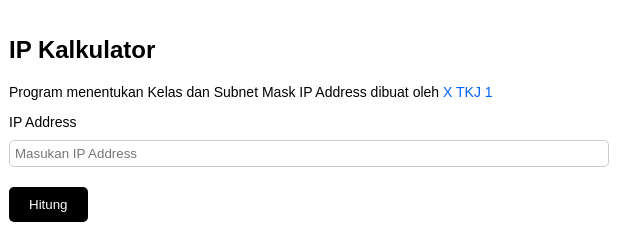
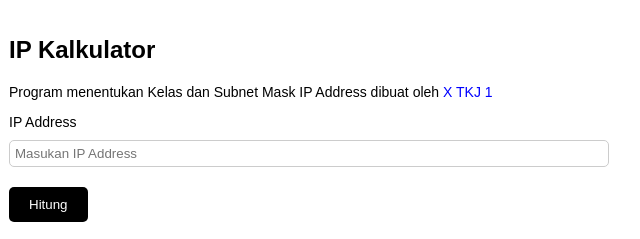
Before and after one commit to andhikaprttp/Kalkulator-IP, a plain HTML site: page index.html in a window 1280 px wide. Shown: the top 239 px of the page, 331-971 px from the left. Drawn offline with Linux system fonts and the light colour scheme.

Commit message:
update style.css

```diff
--- a/style.css
+++ b/style.css
@@ -65,5 +65,5 @@ input[type="submit"]:hover {
 
 .a {
   text-decoration: none;
-  color: #0063f7;
+  color: blue;
 }
```
